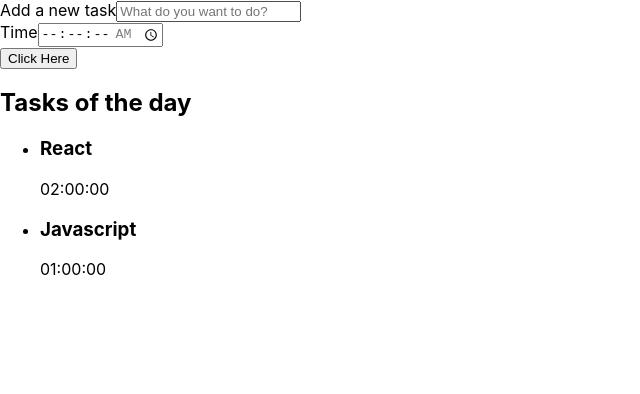
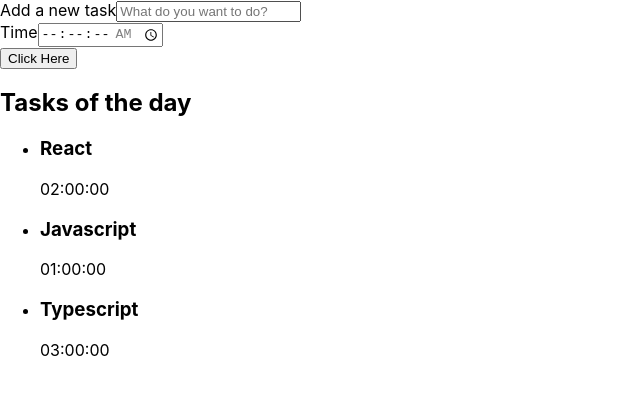
Before and after one commit to eduardojigub/react-with-ts-alura, a React (Create React App) app in the folder alura-studies/: page / in a window 1280 px wide. Shown: the top 394 px of the page, without its empty margins (0-640 px from the left). Built offline with nearby package versions, Linux system fonts and the light colour scheme; the HTML template or start-up script is replaced by a standard one.

Commit message:
feat: adding .map on hardcoded list

```diff
--- a/alura-studies/src/components/List/index.tsx
+++ b/alura-studies/src/components/List/index.tsx
@@ -1,18 +1,30 @@
 import React from "react";
 
 const List = () => {
+  const tasks = [
+    {
+      task: "React",
+      time: "02:00:00",
+    },
+    {
+      task: "Javascript",
+      time: "01:00:00",
+    },
+    {
+      task: "Typescript",
+      time: "03:00:00",
+    },
+  ];
   return (
     <aside>
       <h2>Tasks of the day</h2>
       <ul>
-        <li>
-          <h3>React </h3>
-          <span>02:00:00</span>
-        </li>
-        <li>
-          <h3>Javascript</h3>
-          <span>01:00:00</span>
-        </li>
+        {tasks.map((item, index) => (
+          <li key={index}>
+            <h3>{item.task}</h3>
+            <span>{item.time}</span>
+          </li>
+        ))}
       </ul>
     </aside>
   );
```
